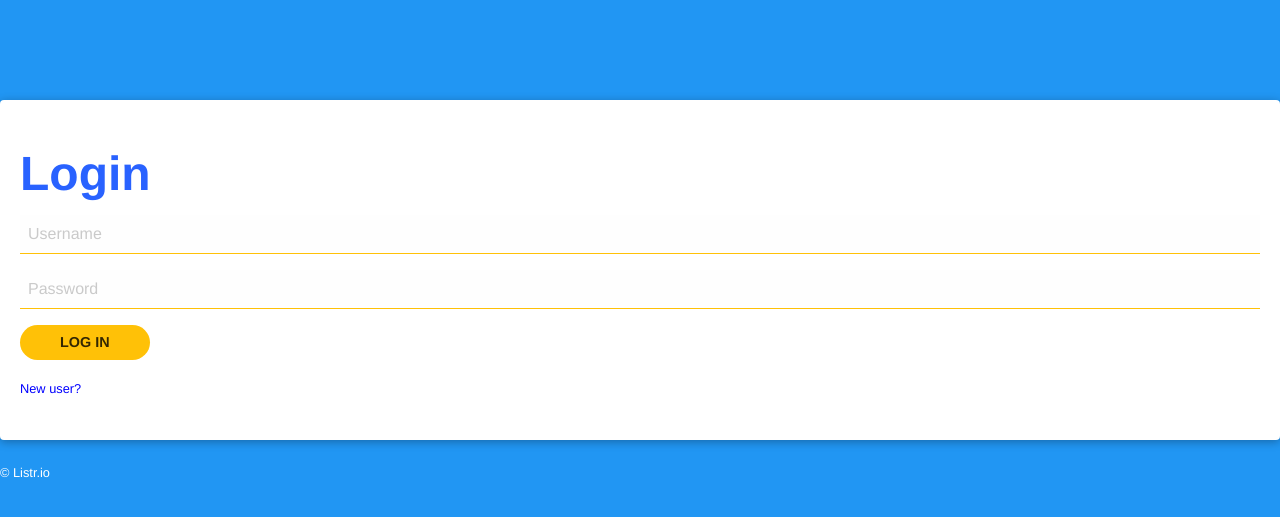
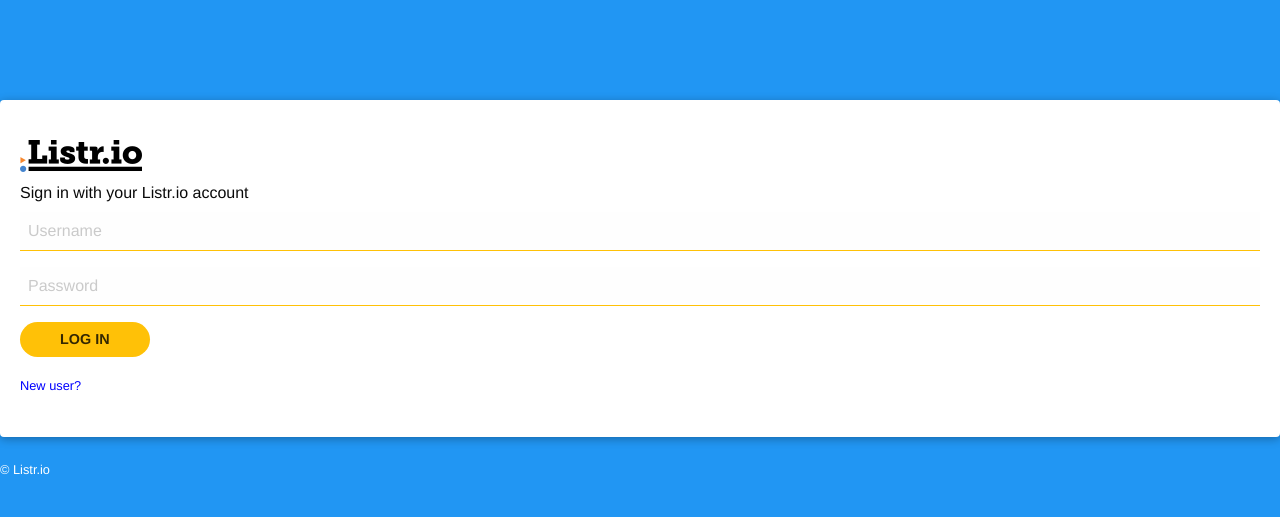
Before and after one commit to generil/listr, a Django app: page / in a window 1280 px wide. Shown: the top 517 px of the page. Run offline with Django 3.2, Linux system fonts and the light colour scheme; some libraries are stand-ins or nearby versions.

Commit message:
ui enhancements

```diff
--- a/questions/templates/login.html
+++ b/questions/templates/login.html
@@ -4,17 +4,18 @@
     <head>
         <meta charset="utf-8">
         <title></title>
-        <link rel="icon" href="{% static 'login/favicon.ico' %}" type="image/x-icon">
-        <link rel="shortcut icon" href="{% static 'login/favicon.ico' %}" type="image/x-icon">
+        <link rel="icon" href="{% static 'questions/favicon.ico' %}" type="image/x-icon">
+        <link rel="shortcut icon" href="{% static 'questions/favicon.ico' %}" type="image/x-icon">
         <link rel="stylesheet" href="https://cdnjs.cloudflare.com/ajax/libs/foundation/6.3.1/css/foundation.min.css" integrity="sha256-itWEYdFWzZPBG78bJOOiQIn06QCgN/F0wMDcC4nOhxY=" crossorigin="anonymous" />
-        <link rel="stylesheet" href="{% static 'login/css/style.css' %}">
+        <link rel="stylesheet" href="{% static 'questions/css/style.css' %}">
     </head>
     <body>
         <div class="large-3 large-centered columns">
           <div class="login-box">
             <div class="row">
               <div class="large-12 columns">
-                <h1>Login</h1>
+                <img src="{% static 'questions/assets/logo.png' %}" alt="Listr.io">
+                <h6 style="margin-top: 10px;">Sign in with your Listr.io account</h6>
                 <form>
                    <div class="row">
                      <div class="large-12 columns">
```
Also changed, not shown: questions/static/login/assets/logo.png (deleted), questions/static/questions/assets/logo.png (added), questions/static/questions/css/style.css (renamed from questions/static/login/css/style.css), questions/static/questions/favicon.ico (renamed from questions/static/login/favicon.ico).
